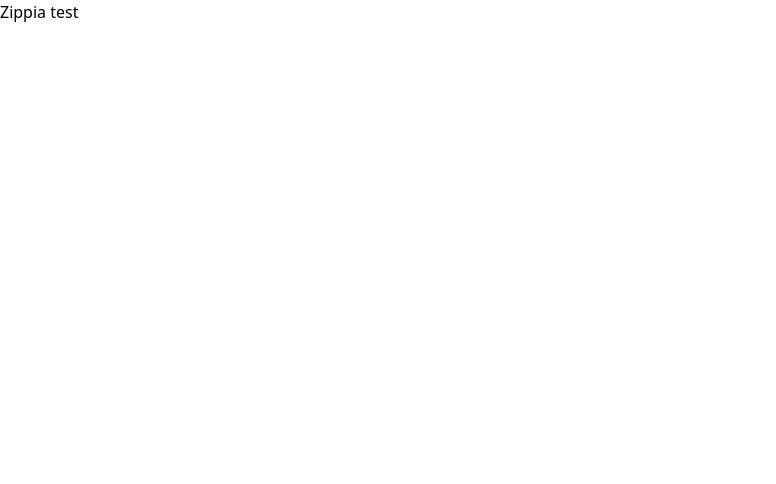
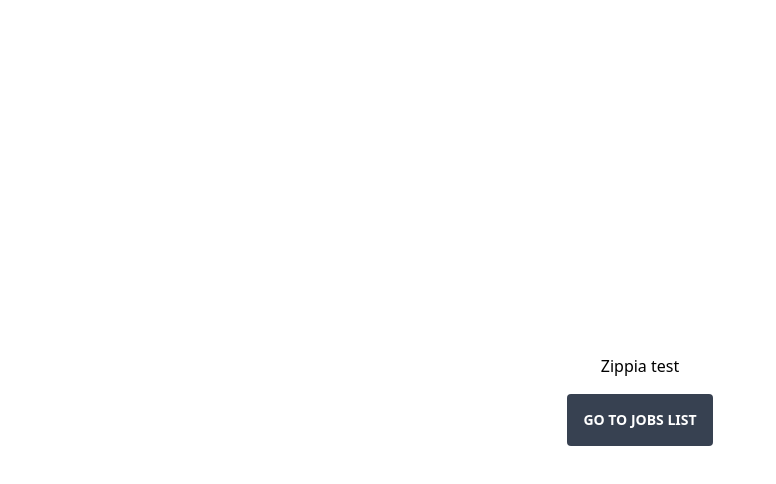
Before and after one commit to cloviscarmezini/zippia-test, a Next.js app: page / in a window 1280 px wide. Shown: the top 484 px of the page, without its empty margins (0-776 px from the left). Built offline with nearby package versions, Linux system fonts and the light colour scheme.

Commit message:
added link to jobs page

```diff
--- a/src/pages/index.tsx
+++ b/src/pages/index.tsx
@@ -1,7 +1,15 @@
+import Link from "next/link";
+
 export default function Home() {
   return (
-    <div>
+    <div className="h-screen w-screen flex justify-center items-center flex-col">
       <h1>Zippia test</h1>
+      <Link
+        href="/test/jobs"
+        className="flex items-center mt-4 bg-gray-700  text-white uppercase p-4 rounded font-bold text-sm"
+      >
+        Go to jobs list
+      </Link>
     </div>
   )
 }
```
